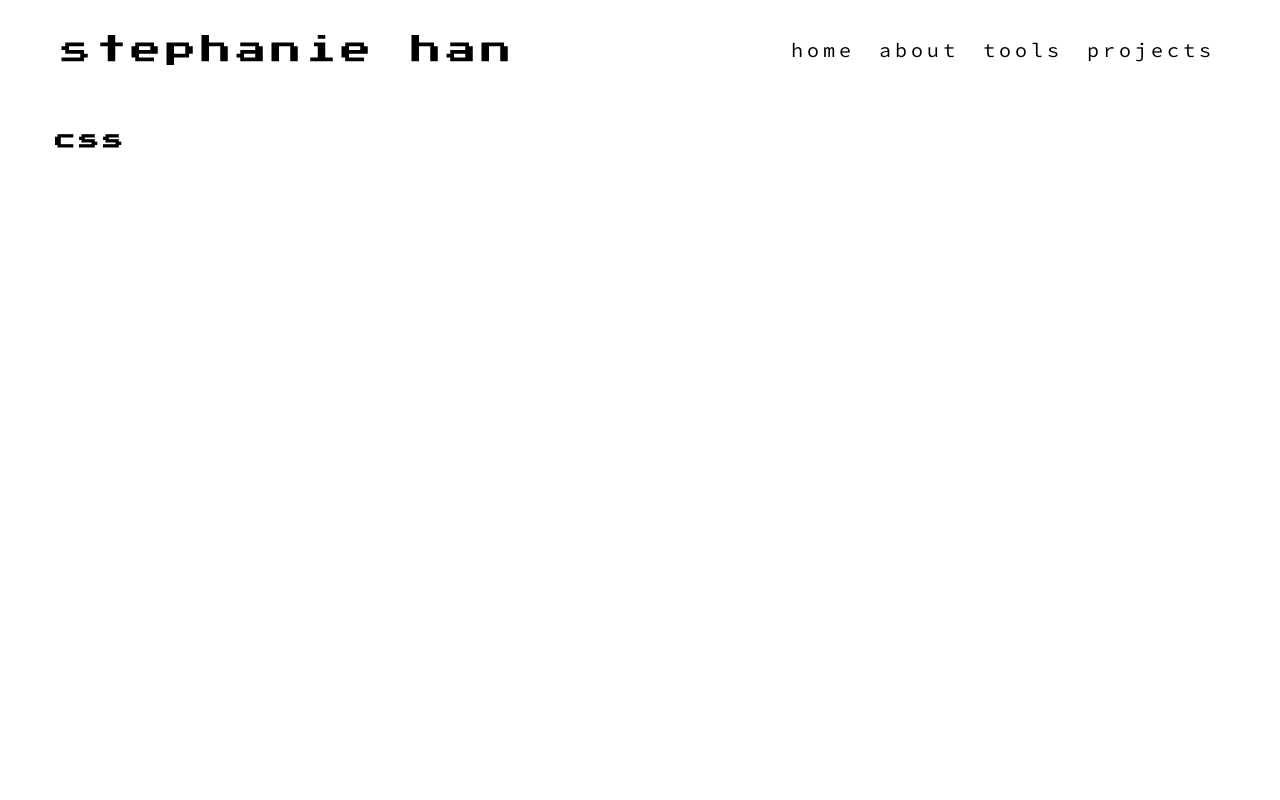
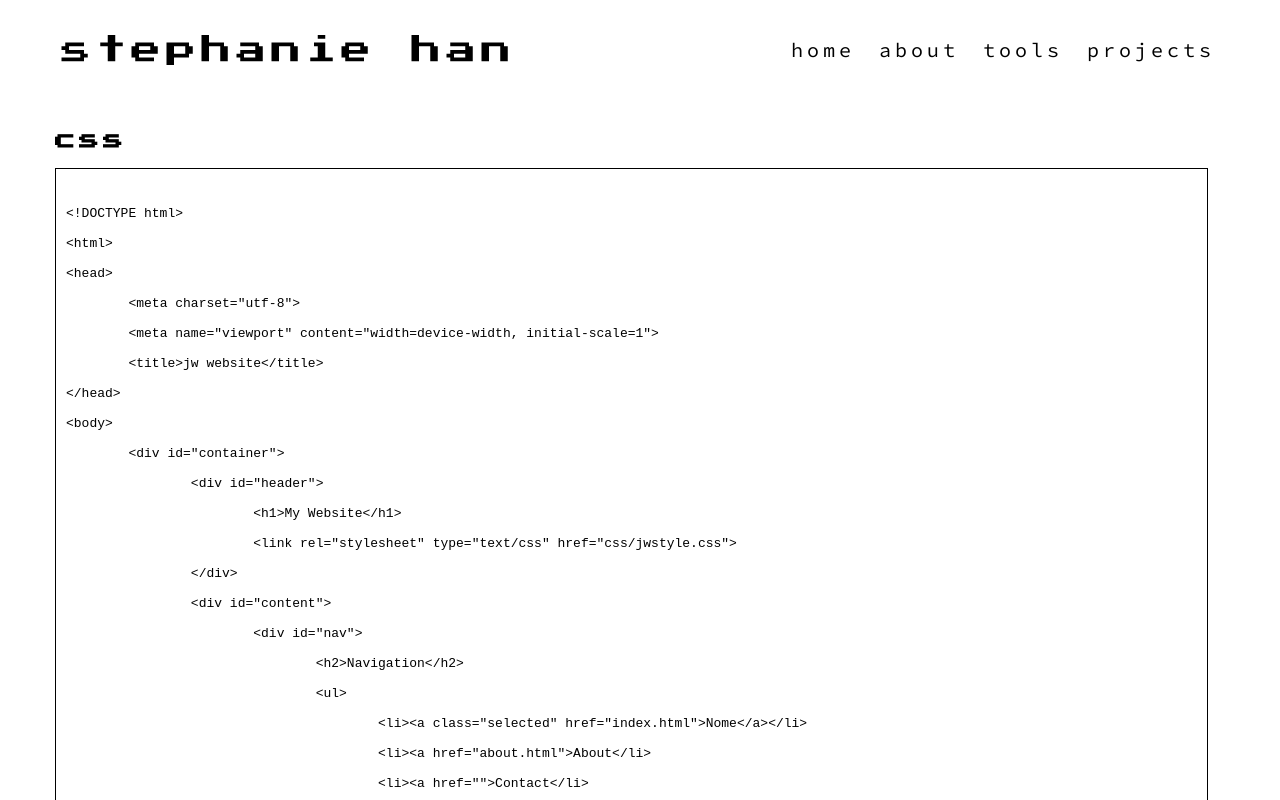
Before and after one commit to stephhanyy/EP1000, a plain HTML site: page projects/css.html in a window 1280 px wide. Shown: the top 800 px of the page. Drawn offline with Linux system fonts and the light colour scheme.

Commit message:
updating site

```diff
--- a/projects/css.html
+++ b/projects/css.html
@@ -37,6 +37,50 @@
 			<div class="wrapper">
 				<h2>css</h2>
 				<br>
+				<table>
+					<td>
+						<pre>
+							<code>
+&lt!DOCTYPE html&gt
+&lthtml&gt
+&lthead&gt
+	&ltmeta charset="utf-8"&gt
+	&ltmeta name="viewport" content="width=device-width, initial-scale=1"&gt
+	&lttitle&gtjw website&lt/title&gt
+&lt/head&gt
+&ltbody&gt
+	&ltdiv id="container"&gt
+		&ltdiv id="header"&gt
+			&lth1&gtMy Website&lt/h1&gt
+			&ltlink rel="stylesheet" type="text/css" href="css/jwstyle.css"&gt
+		&lt/div&gt
+		&ltdiv id="content"&gt
+			&ltdiv id="nav"&gt
+				&lth2&gtNavigation&lt/h2&gt
+				&ltul&gt
+					&ltli&gt&lta class="selected" href="index.html"&gtNome&lt/a&gt&lt/li&gt
+					&ltli&gt&lta href="about.html"&gtAbout&lt/li&gt
+					&ltli&gt&lta href=""&gtContact&lt/li&gt
+				&lt/ul&gt
+			&lt/div&gt
+				&lth1&gtHome Page&lt/h1&gt
+				&ltp&gt
+					this is a page based off the jw anderson css styling. i personally hate the look of this so i will
+					be using my own css style. as it is still graded, i shall include this page in my css section
+					of the main website.
+				&lt/p&gt
+		&ltdiv id="footer"&gt
+			Copyright &copy; 2020
+		&lt/div&gt
+		&lt/div&gt
+	&lt/div&gt
+
+&lt/body&gt
+&lt/html&gt
+							</code>
+						</pre>
+					</td>
+				</table>
 
 
 </body>
```
Also changed, not shown: css/jwstyle.css (added, +61 -0 lines), jwsite.html (added, +36 -0 lines).
